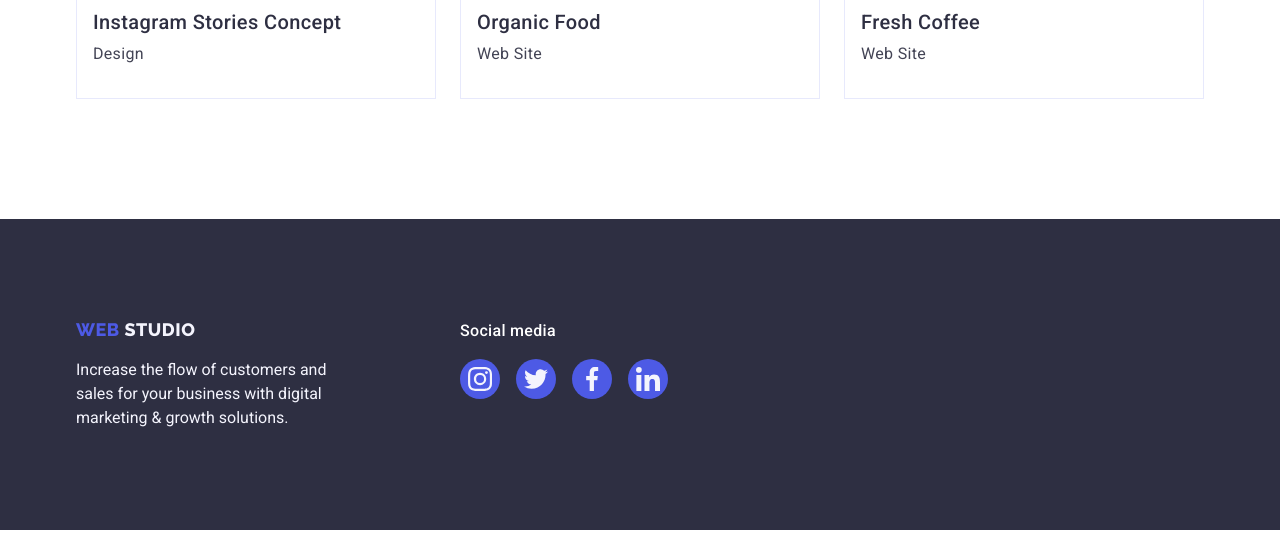
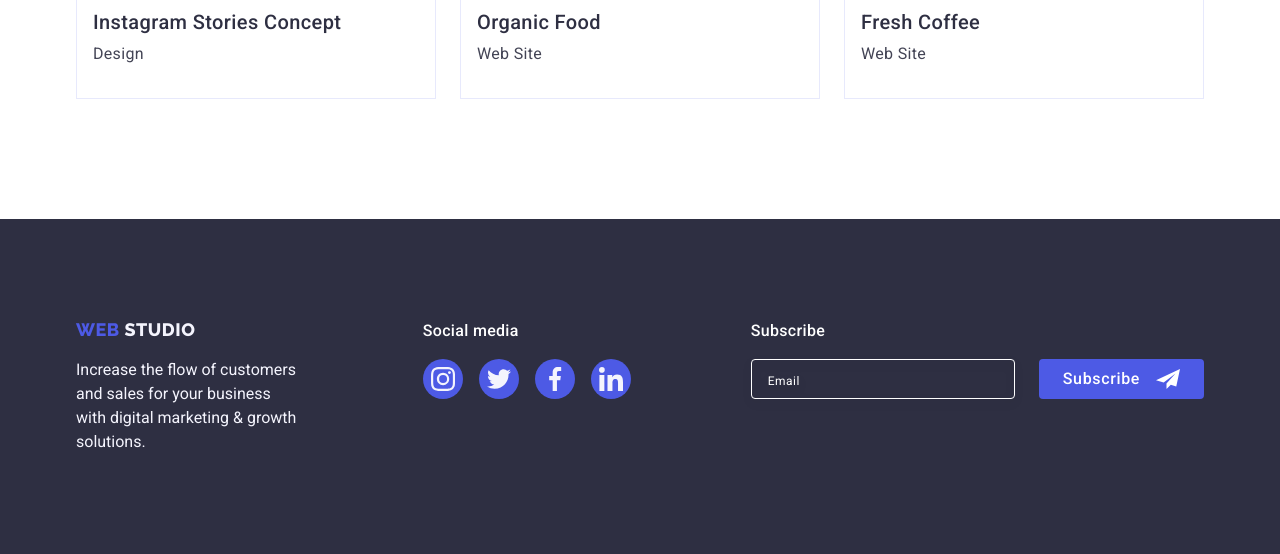
Before and after one commit to Matvii-holovan/goit-markup-hw-06, a plain HTML site: page portfolio.html in a window 1280 px wide. Shown: the part 1551-2105 px from the top of the page. Before the commit the page ends 2081 px from the top, so only its background shows below. Drawn offline with nearby package versions, Linux system fonts and the light colour scheme.

Commit message:
Update portfolio.html

```diff
--- a/portfolio.html
+++ b/portfolio.html
@@ -220,6 +220,18 @@
                     </li>
                 </ul>
             </div>
+            <div class="footer-subscribe">
+                <p class="footer-subscribe-text">Subscribe</p>
+                <form>
+                    <div class="footer-subscribe-container">
+                        <input type="email" name="user-email" class="input-email" placeholder="Email">
+                        <button type="submit" class="footer-subscribe-btn">Subscribe <svg width="24px" height="24px"
+                                class="footer-subscribe-icon">
+                                <use href="./images/icons.svg#icon-telegram"></use>
+                            </svg></button>
+                    </div>
+                    <form>
+            </div>
         </div>
     </footer>
 </body>
```
